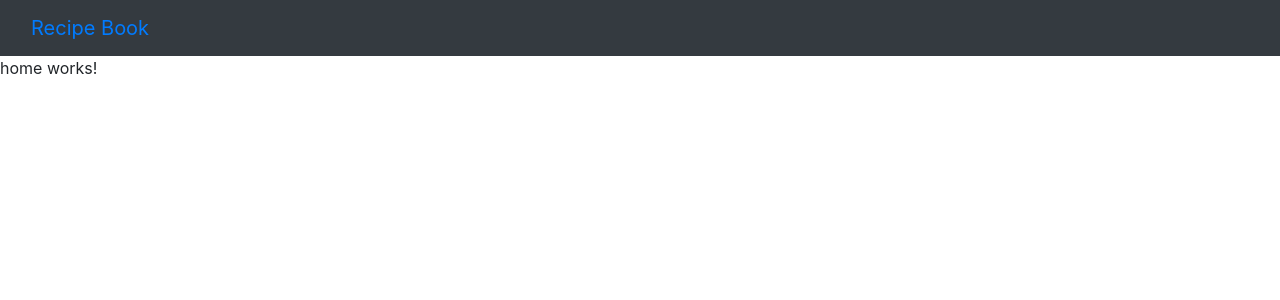
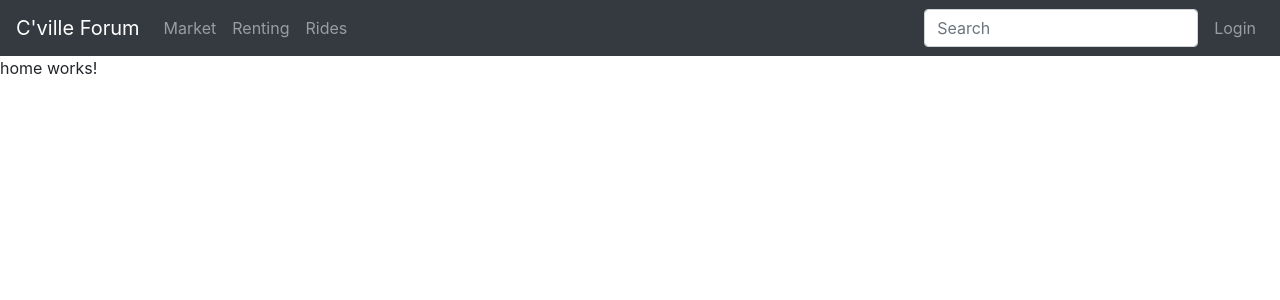
Before and after one commit to jinpinlin/charlottesville-forum, an Angular app in the folder client/: page / in a window 1280 px wide. Shown: the top 300 px of the page. Built offline with nearby package versions, Linux system fonts and the light colour scheme.

Commit message:
add navbar

```diff
--- a/client/src/app/core/header/header.component.html
+++ b/client/src/app/core/header/header.component.html
@@ -1,14 +1,26 @@
-<nav class="navbar navbar-default bg-dark">
-  <div class="container-fluid">
-    <div class="navbar-header">
-      <a routerLink="/" class="navbar-brand">Recipe Book</a>
-    </div>
+<nav class="navbar navbar-expand-lg navbar-dark bg-dark">
+  <a class="navbar-brand" href="#">C'ville Forum</a>
 
-    <div class="collapse navbar-collapse">
-      <ul class="nav navbar-nav">
-        <li routerLinkActive="active"><a routerLink="/recipes">Recipes</a></li>
-        <li routerLinkActive="active"><a routerLink="/shopping-list">Shopping List</a></li>
-      </ul>
-    </div>
+  <div class="collapse navbar-collapse">
+    <ul class="navbar-nav mr-auto">
+      <li class="nav-item">
+        <a class="nav-link" href="#">Market</a>
+      </li>
+      <li class="nav-item">
+        <a class="nav-link" href="#">Renting</a>
+      </li>
+      <li class="nav-item">
+        <a class="nav-link" href="#">Rides</a>
+      </li>
+    </ul>
+
+    <form class="form-inline my-2 my-lg-0">
+      <input class="form-control mr-sm-2" type="search" placeholder="Search" aria-label="Search">
+    </form>
+    <ul class="nav navbar-nav navbar-right">
+      <li class="nav-item">
+          <a  class="nav-link" href="#">Login</a>
+      </li>
+    </ul>
   </div>
 </nav>
```
